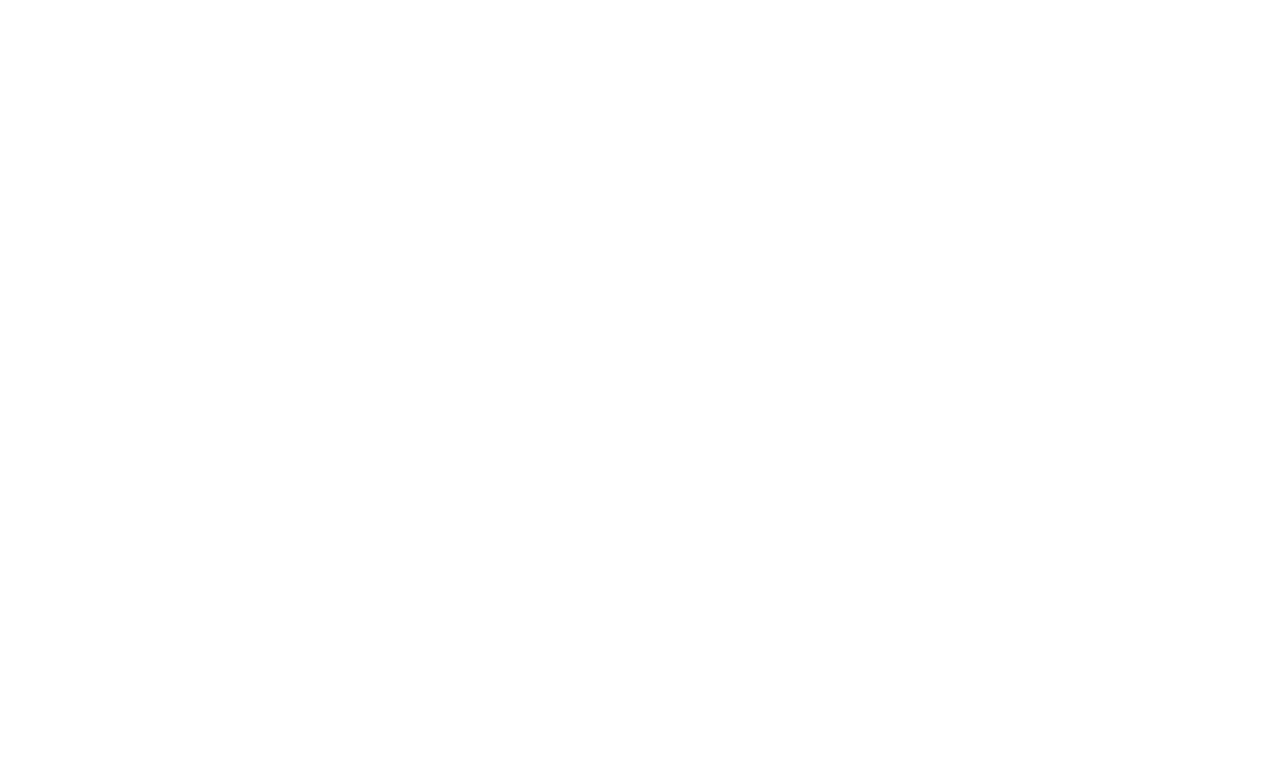
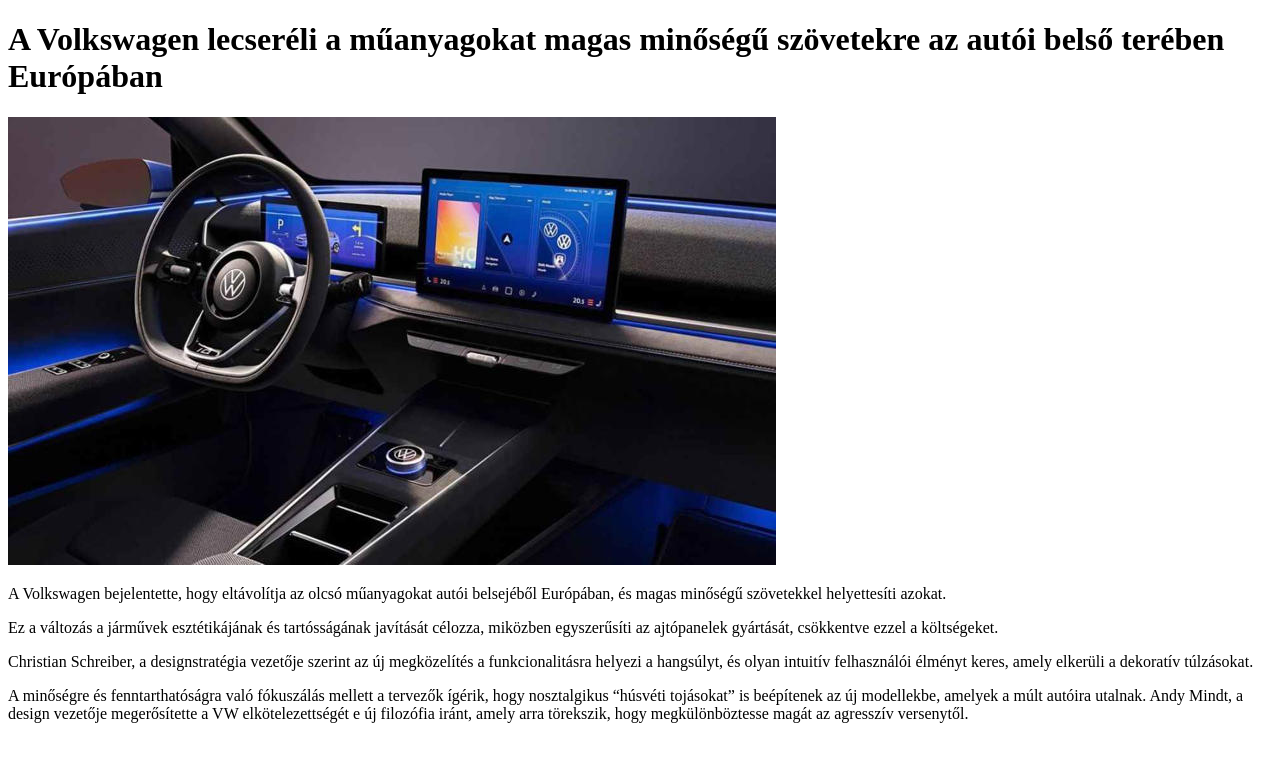
Before and after one commit to szabadosb/2024-10-03, a plain HTML site: page index.html in a window 1280 px wide. Drawn offline with Linux system fonts and the light colour scheme.

Commit message:
Update index.html

```diff
--- a/index.html
+++ b/index.html
@@ -6,6 +6,13 @@
     <title>Volksvagen </title>
 </head>
 <body>
-
+    <div>
+        <h1>A Volkswagen lecseréli a műanyagokat magas minőségű szövetekre az autói belső terében Európában</h1>
+<img src="AA1rByNy.jpg" alt="Volksvagen">
+<p>A Volkswagen bejelentette, hogy eltávolítja az olcsó műanyagokat autói belsejéből Európában, és magas minőségű szövetekkel helyettesíti azokat.</p>
+<p>Ez a változás a járművek esztétikájának és tartósságának javítását célozza, miközben egyszerűsíti az ajtópanelek gyártását, csökkentve ezzel a költségeket.</p>
+<p>Christian Schreiber, a designstratégia vezetője szerint az új megközelítés a funkcionalitásra helyezi a hangsúlyt, és olyan intuitív felhasználói élményt keres, amely elkerüli a dekoratív túlzásokat.</p>
+<p>A minőségre és fenntarthatóságra való fókuszálás mellett a tervezők ígérik, hogy nosztalgikus “húsvéti tojásokat” is beépítenek az új modellekbe, amelyek a múlt autóira utalnak. Andy Mindt, a design vezetője megerősítette a VW elkötelezettségét e új filozófia iránt, amely arra törekszik, hogy megkülönböztesse magát az agresszív versenytől.</p>
+    </div>
 </body>
 </html>
```
